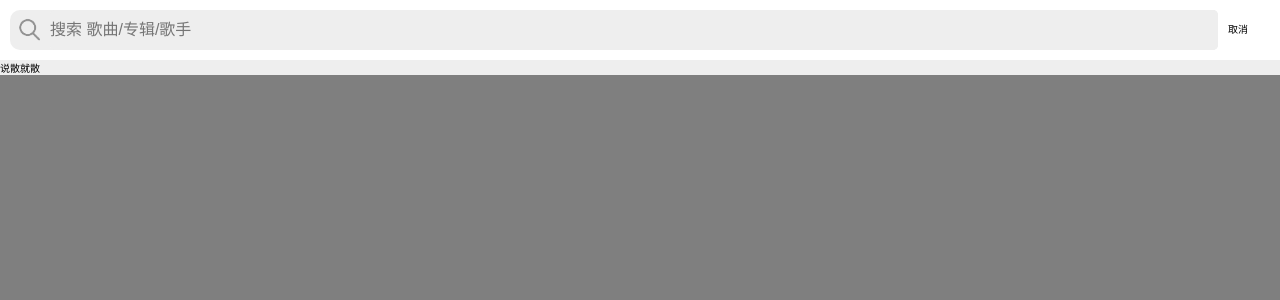
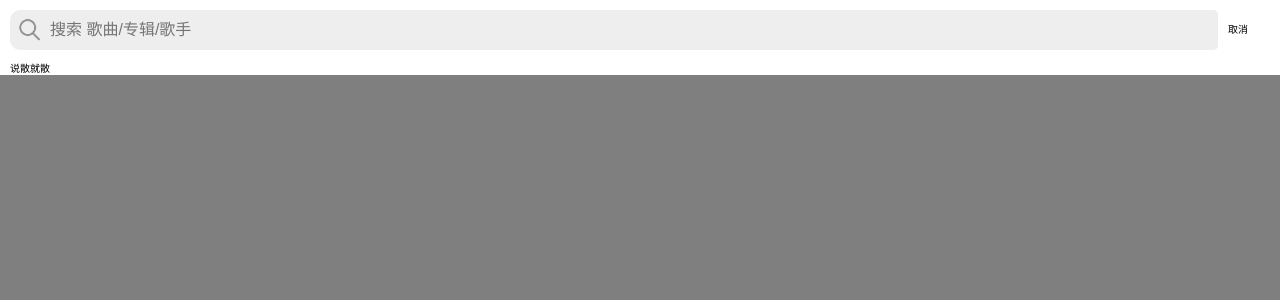
Before and after one commit to lvjianqun2005/youdangdefeng, a Vue app: page / in a window 1280 px wide. Shown: the top 300 px of the page. Built offline with nearby package versions, Linux system fonts and the light colour scheme.

Commit message:
lvjianqun

```diff
--- a/src/components/Search.vue
+++ b/src/components/Search.vue
@@ -88,8 +88,12 @@ export default {
     display: flex;
     flex-direction:column;
 }
-.search-history{
+.search_hisotry{
     display:flex;
     flex-wrap:wrap;
+    background: #ffffff;
+    padding: 0 10px ;
+    max-height: 66px;
 }
+
 </style>
```
